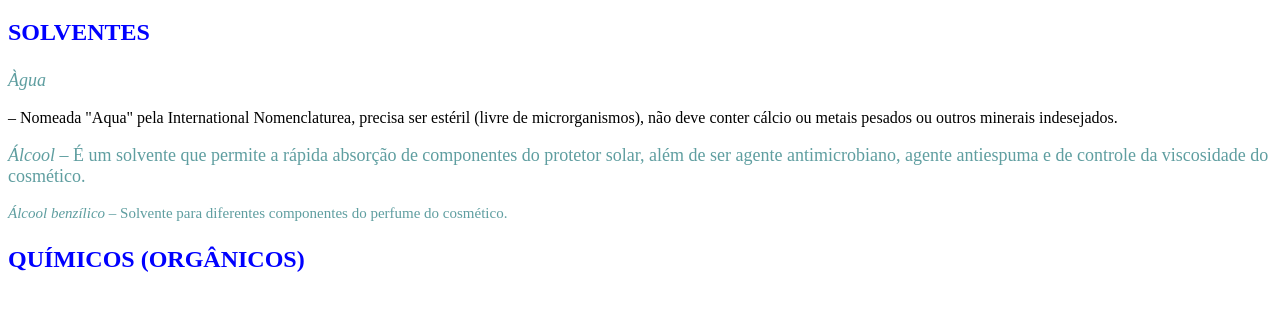
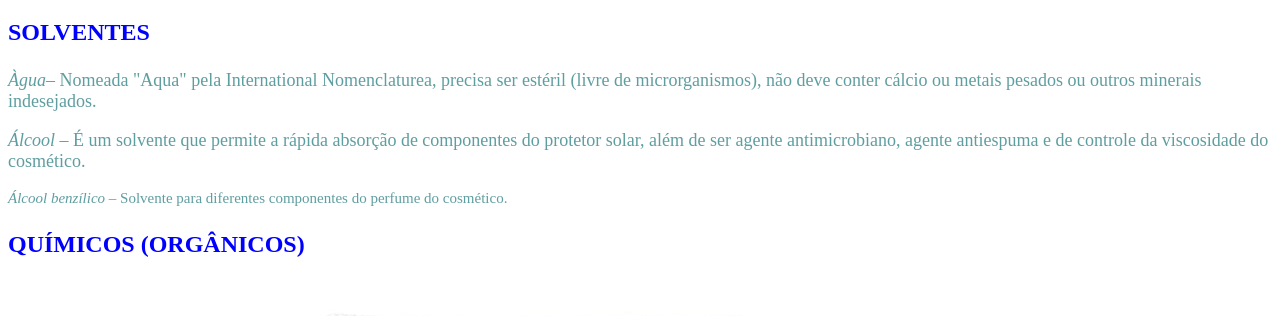
Before and after one commit to cailleach7/pensamento1E2023, a plain HTML site: page index.html in a window 1280 px wide. Shown: the part 415-731 px from the top of the page. Drawn offline with Linux system fonts and the light colour scheme.

Commit message:
voltando

```diff
--- a/index.html
+++ b/index.html
@@ -20,7 +20,7 @@
 
   <p style="font-size: 24px; color:blue"><strong>SOLVENTES</strong></p>
 
-  <p style="font-size: 18px; color:cadetblue"><em>Àgua</em><p/><p>– Nomeada "Aqua" pela International Nomenclaturea, precisa ser estéril (livre de
+  <p style="font-size: 18px; color:cadetblue"><em>Àgua</em>– Nomeada "Aqua" pela International Nomenclaturea, precisa ser estéril (livre de
     microrganismos),
    não deve conter cálcio ou metais pesados ou outros minerais indesejados.</p>
 
```
